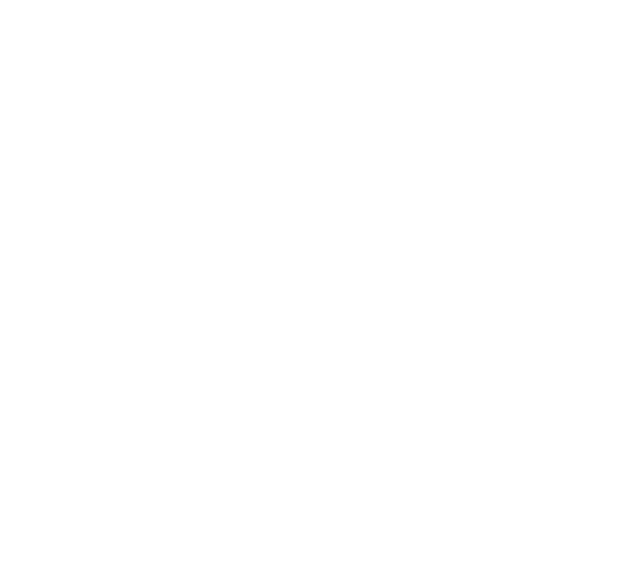
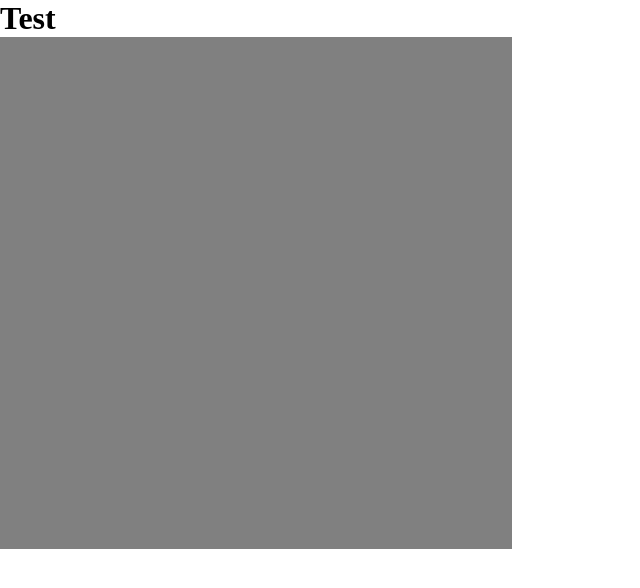
Before and after one commit to vhsher/odin-etch-a-sketch, a plain HTML site: page index.html in a window 1280 px wide. Shown: the whole page, without its empty margins (0-640 px from the left). Drawn offline with Linux system fonts and the light colour scheme.

Commit message:
Add container div

```diff
--- a/index.html
+++ b/index.html
@@ -12,6 +12,7 @@
   <script src="./script.js" defer></script>
 </head>
 <body>
-
+  <h1>Test</h1>
+  <div class="container sketch"></div>
 </body>
 </html>
--- a/style.css
+++ b/style.css
@@ -0,0 +1,12 @@
+* {
+  box-sizing: border-box;
+  margin: 0;
+  padding: 0;
+}
+
+.sketch {
+  box-sizing: border-box;
+  height: 512px;
+  width: 512px;
+  background-color: gray;
+}
```
